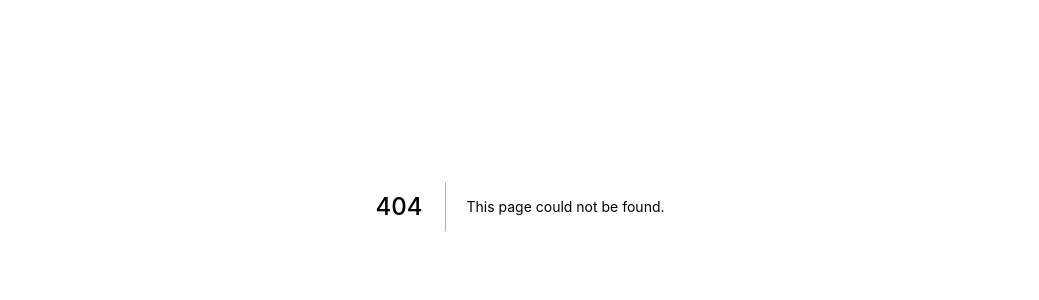
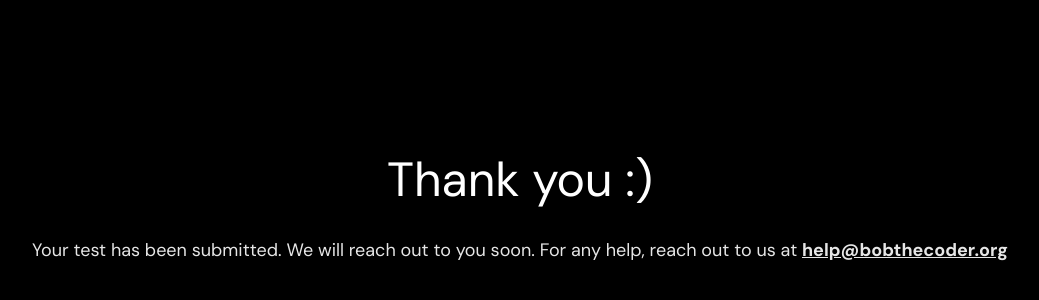
Before and after one commit to bob-the-coder-community/next-www, a Next.js app: page /test/1/thank-you in a window 1280 px wide. Before the commit this address had no page. Shown: the part 194-494 px from the top of the page, without its empty margins (120-1159 px from the left). Built offline with nearby package versions, Linux system fonts and the light colour scheme.

Commit message:
thank you page

```diff
--- /dev/null
+++ b/pages/test/[tid]/thank-you.tsx
@@ -0,0 +1,32 @@
+import Head from 'next/head';
+import Link from 'next/link';
+import React from 'react';
+
+type Props = {};
+type State = {};
+
+class TestPlatformThankYouPage extends React.PureComponent<Props, State> {
+    render(): JSX.Element {
+        return (
+            <div className="test-platform-thank-you">
+                <div className="container">
+                    <Head>
+                        <title>bobTheCoder: Thank you :)</title>
+                    </Head>
+                    <h1>Thank you :)</h1>
+                    <p>
+                        Your test has been submitted. We will reach out to you soon. For any help, reach out to us at
+                        {' '}
+                        <Link href={'mailto:help@bobthecoder.org'}>
+                            <a>
+                                help@bobthecoder.org
+                            </a>
+                        </Link>
+                    </p>
+                </div>
+            </div>
+        )
+    }
+}
+
+export default TestPlatformThankYouPage;
--- a/styles/pages/test-platform/index.scss
+++ b/styles/pages/test-platform/index.scss
@@ -297,3 +297,33 @@ code.hljs {
     margin-top: 5px;
   }
 }
+
+.test-platform-thank-you {
+  background-color: #000;
+  display: flex;
+  justify-content: center;
+  align-items: center;
+  height: 100vh;
+  width: 100vw;
+  flex-direction: column;
+  color: #fff;
+  text-align: center;
+
+  h1 {
+    font-size: 48px;
+    font-weight: normal;
+    line-height: 200%;
+  }
+
+  p {
+    font-size: 18px;
+    line-height: 160%;
+    color: #fff;
+    opacity: .9;
+
+    a {
+      color: #fff;
+      font-weight: bold;
+    }
+  }
+}
```
